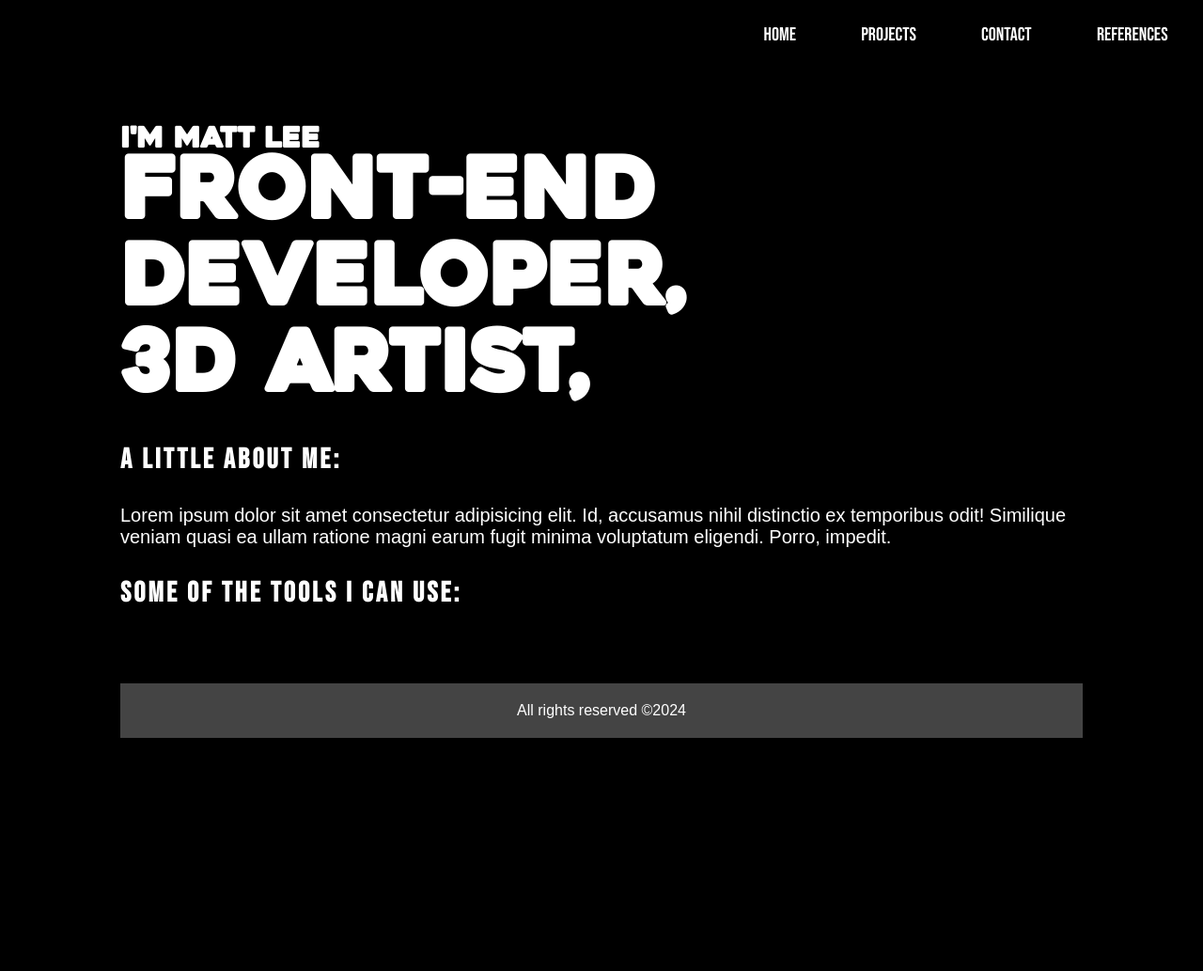
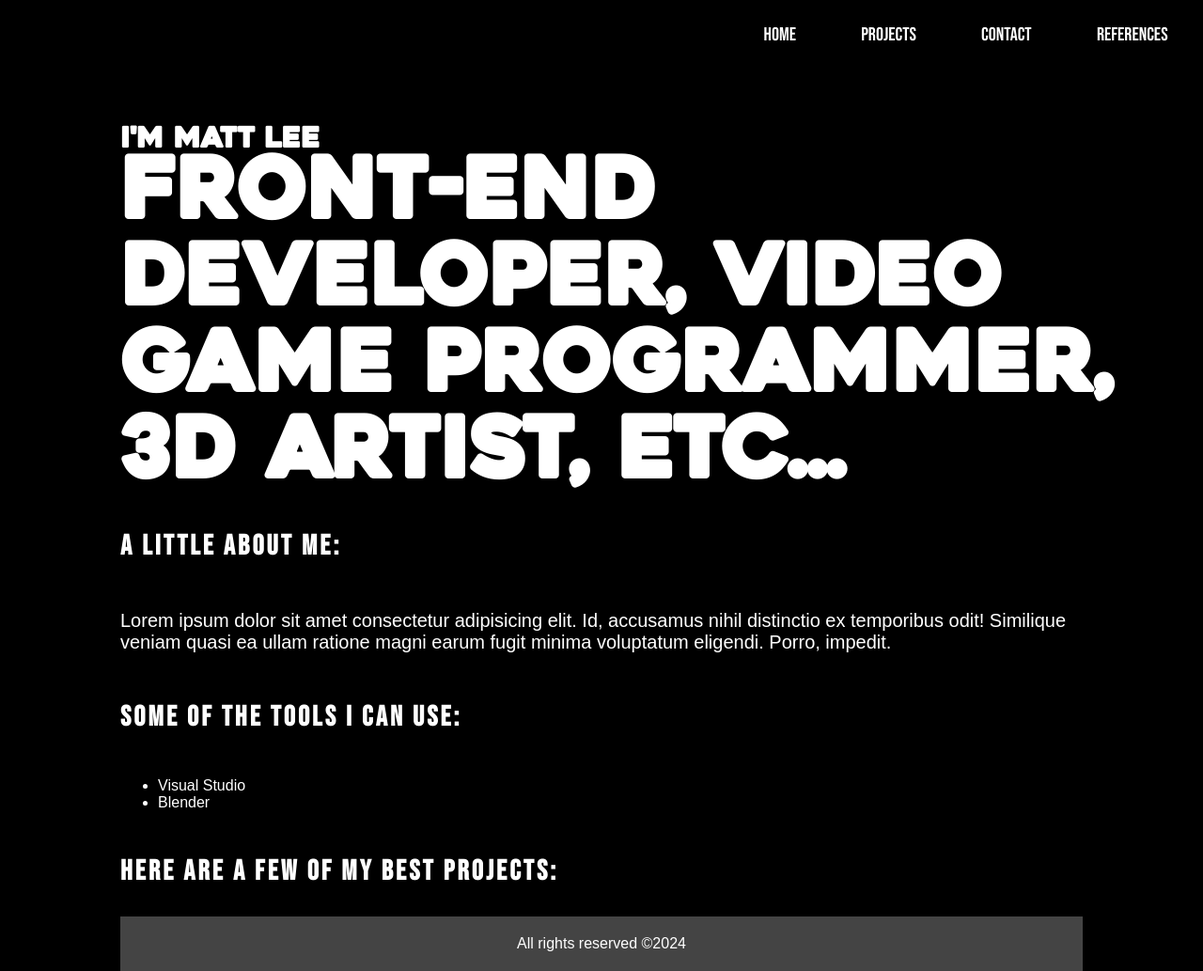
Before and after one commit to mattboy115/PersonalProfile.io, a plain HTML site: page index.html in a window 1280 px wide. Shown: the whole page at 94% size. Before the commit the page ends 800 px from the top, so only its background shows below. Drawn offline with Linux system fonts and the light colour scheme.

Commit message:
A few more styling changes and more content to all pages.

```diff
--- a/assets/style.css
+++ b/assets/style.css
@@ -13,6 +13,7 @@ body {
     background-color: black;
     margin: 0;
     padding: 0;
+    color: white;
 }
 
 nav {
@@ -72,6 +73,8 @@ header h2 {
 }
 
 .full-width {
+    display: flex;
+    flex-wrap: wrap;
     margin: 0;
     padding-left: 10%;
     padding-right: 10%;
@@ -82,6 +85,7 @@ header h2 {
     font-family: Bebas;
     font-size: 30px;
     letter-spacing: .2rem;
+    width: 100%;
 }
 
 .full-width p {
@@ -111,7 +115,7 @@ header h2 {
 }
 
 #image01 {
-    width: 50%;
+    width: 30%;
     border-radius: 20px
 }
 
--- a/index.html
+++ b/index.html
@@ -17,8 +17,10 @@
     </nav>
     <header>
         <h1>I'm Matt Lee</h1>
-        <h2>Front-End Developer,<br>
-        3D Artist, <br>
+        <h2>Front-End Developer,
+        Video Game Programmer,
+        3D Artist, etc...
+
         </h2>
     </header>
     <div class="full-width">
@@ -27,16 +29,17 @@
     </div>
     <div class="full-width">
         <h3>Some of the tools I can use: </h3>
-        <p></p>
+        <ul>
+            <li>Visual Studio</li>
+            <li>Blender</li>
+        </ul>
     </div>
-
-    <div>
-        <h2>I'm Matt and I'm a front end developer, 3D artist, and </h2>
+    <div class="full-width">
+        <h3>Here are a few of my best projects: </h3>
     </div>
     <footer><p>
         All rights reserved &#169;2024
     </p>
-
     </footer>
 </body>
 </html>
```
Also changed, not shown: contact.html (+8 -5 lines), projects.html (+2 -2 lines), references.html (+9 -2 lines).
